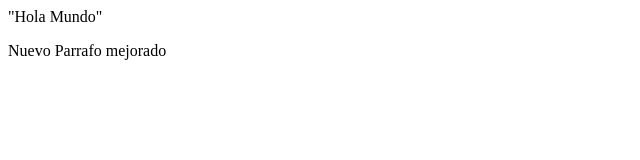
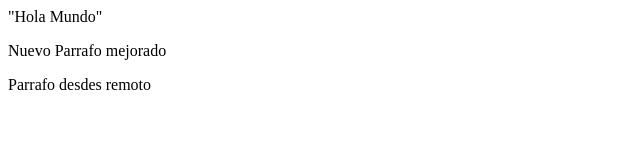
Before and after one commit to Acnermendezfeliz/EXAMENGIT, a plain HTML site: page index.html in a window 1280 px wide. Shown: the whole page, without its empty margins (0-640 px from the left). Drawn offline with Linux system fonts and the light colour scheme.

Commit message:
commit remoto

```diff
--- a/index.html
+++ b/index.html
@@ -7,5 +7,6 @@
 <dody>
 <p>"Hola Mundo"</p>
 <p>Nuevo Parrafo mejorado</p>
+  <p>Parrafo desdes remoto</p>
 </body>
 </html>
```
